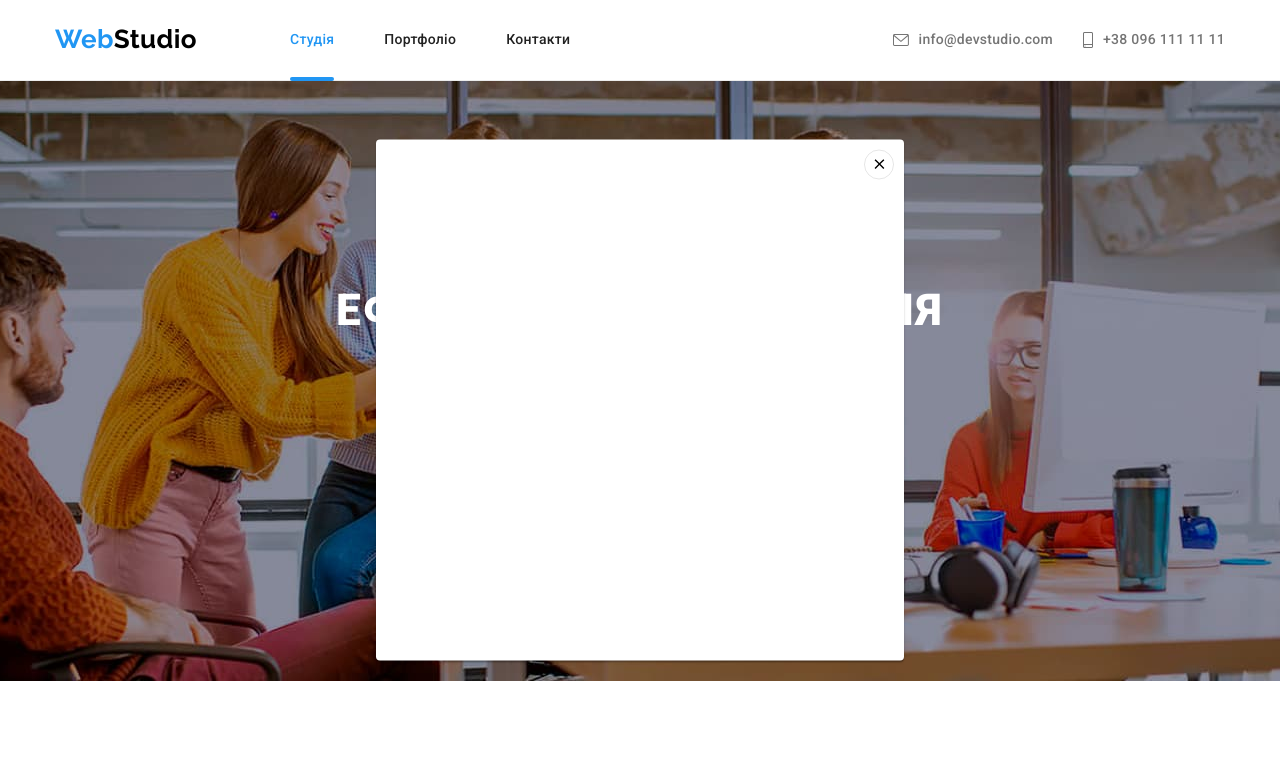
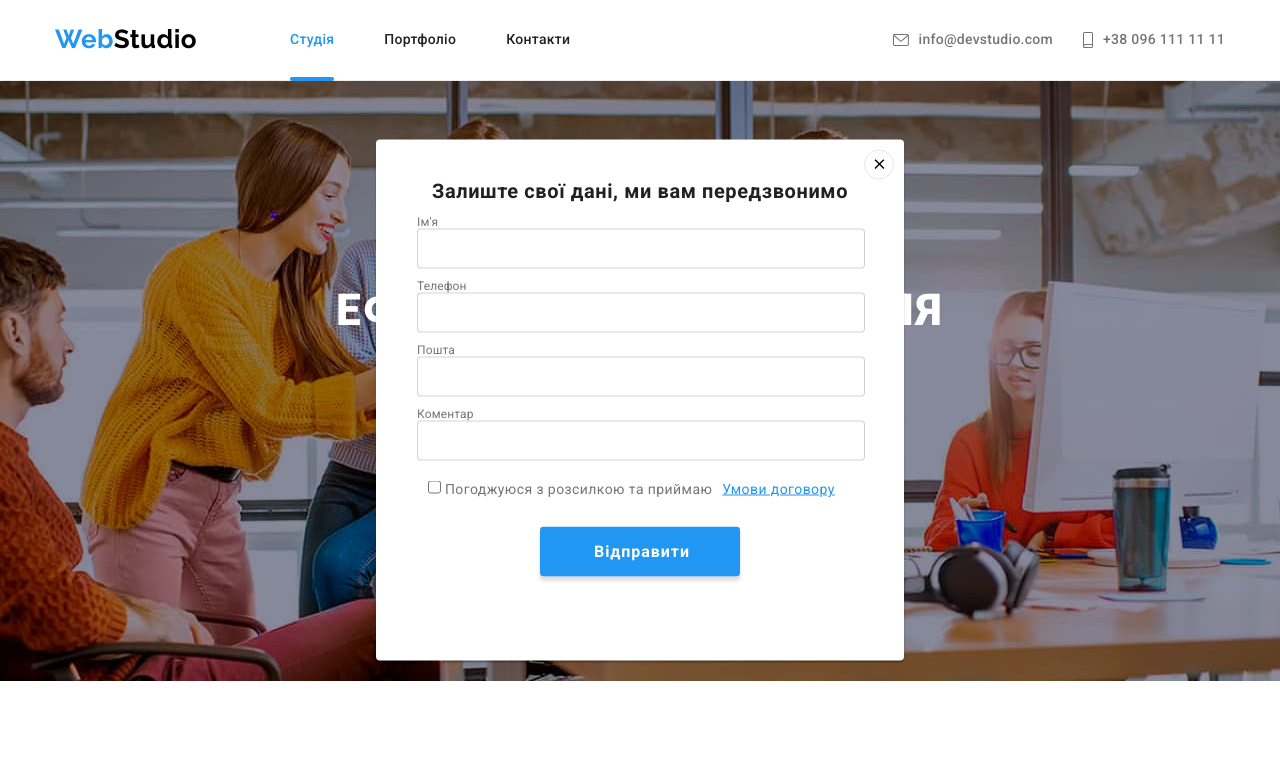
Before and after one commit to Mis25786/goit-markup-hw-06, a plain HTML site: page index.html in a window 1280 px wide. Both pictures are taken after a click on the button "Замовити послугу". Shown: the top 772 px of the page. Drawn offline with nearby package versions, Linux system fonts and the light colour scheme.

Commit message:
hw-6-modal-form

```diff
--- a/css/styles.css
+++ b/css/styles.css
@@ -844,14 +844,27 @@ nav {
   color: #ffffff;
 }
 
-.mailing {
+.mailing-footer {
   display: flex;
+}
+
+.form-mailing-footer {
+  width: 358px;
+  height: 50px;
+}
+
+.form-mailing-footer input {
+  width: 358px;
+  height: 50px;
+  margin: 0;
+  padding: 15px 16px;
+  background-color: var(--color-bg-promo-footer);
   border: 1px solid rgba(255, 255, 255, 0.3);
   filter: drop-shadow(0px 4px 4px rgba(0, 0, 0, 0.15));
   border-radius: 4px;
 }
 
-.mailing-btn {
+.mailing-btn-footer {
   font-family: "Roboto";
   font-weight: 700;
   font-size: 16px;
@@ -859,6 +872,8 @@ nav {
   padding: 10px 28px;
   gap: 10px;
   margin-left: 12px;
+  width: 200px;
+  height: 50px;
 
   display: flex;
   align-items: center;
@@ -870,6 +885,7 @@ nav {
   box-shadow: 0px 4px 4px rgba(0, 0, 0, 0.15);
   border-radius: 4px;
   border-color: transparent;
+  cursor: pointer;
 }
 
 .mailing-text {
@@ -929,8 +945,101 @@ nav {
   cursor: pointer;
 }
 
+.modal-btn:hover,
+.modal-btn:focus {
+  fill: var(--accent-color);
+}
+
 .is-hidden {
   opacity: 0;
   visibility: hidden;
   pointer-events: none;
 }
+
+/* модальне вікно - "форм" */
+
+.modal-group {
+  display: block;
+  width: 528px;
+  height: 521px;
+}
+
+.modal-form-title {
+  display: block;
+  margin-bottom: 12px;
+  padding: 40px 40px 0px;
+  font-weight: 700;
+  font-size: 20px;
+  line-height: 1.15;
+  align-items: center;
+  letter-spacing: 0.03em;
+  text-align: center;
+
+  color: var(--primary-color-title);
+}
+
+.modal-group-form {
+  margin-bottom: 20px;
+  padding: 0 39px 0 41px;
+}
+
+.form-field {
+  margin-bottom: 10px;
+  display: flex;
+  flex-direction: column;
+}
+
+.form-field label {
+  font-weight: 400;
+  font-size: 12px;
+  line-height: 1.17;
+
+  letter-spacing: 0.01em;
+
+  color: var(--primary-color-text);
+}
+
+.form-field input {
+  width: 448px;
+  height: 40px;
+  padding: 12px 42px;
+  border: 1px solid rgba(33, 33, 33, 0.2);
+  border-radius: 4px;
+}
+
+.modal-form-checkbox {
+  margin-bottom: 30px;
+  padding-left: 52px;
+}
+
+.modal-form-text {
+  margin-right: 10px;
+}
+
+.modal-form-link {
+  color: var(--accent-color);
+}
+
+.modal-form-btn {
+  font-family: "Roboto" sans-serif;
+  font-weight: 700;
+  font-size: 16px;
+  line-height: 1.88;
+  margin-left: auto;
+  margin-right: auto;
+  padding: 10px 52px;
+  width: 200px;
+  height: 50px;
+
+  display: flex;
+  align-items: center;
+  text-align: center;
+  letter-spacing: 0.06em;
+
+  color: #ffffff;
+  background-color: var(--accent-color);
+  box-shadow: 0px 4px 4px rgba(0, 0, 0, 0.15);
+  border-radius: 4px;
+  border-color: transparent;
+  cursor: pointer;
+}
--- a/index.html
+++ b/index.html
@@ -547,15 +547,19 @@
 
         <div class="mailing-footer-box">
           <p class="mailing-title">Підпишіться на розсилку</p>
-          <form class="mailing">
+          <form class="mailing-footer">
+            <div class="form-mailing-footer">
               <label for="mail"></label>
               <input type="email" name="mail" id="mail" placeholder="E-mail" />
-            <button type="submit" class="mailing-btn">
+            </div>
+            <div>
+              <button type="submit" class="mailing-btn-footer">
                 <span class="mailing-text">Підписатися</span
                 ><svg class="mailing-icon" width="24px" height="24px">
                   <use href="./sprite.svg#icon-send"></use>
                 </svg>
               </button>
+            </div>
           </form>
         </div>
       </div>
@@ -563,6 +567,42 @@
 
     <div class="backdrop is-hidden" data-modal>
       <div class="modal">
+        <form class="modal-group">
+          <p class="modal-form-title">Залиште свої дані, ми вам передзвонимо</p>
+          <div class="modal-group-form">
+            <div class="form-field">
+              <label for="name">Ім'я</label>
+              <input type="text" name="name" id="name" />
+            </div>
+
+            <div class="form-field">
+              <label for="tel">Телефон</label>
+              <input type="tel" name="tel" id="tel" />
+            </div>
+
+            <div class="form-field">
+              <label for="email">Пошта</label>
+              <input type="email" name="email" id="email" />
+            </div>
+
+            <div class="form-field">
+              <label for="comment">Коментар</label>
+              <input type="comment" name="comment" id="comment" />
+            </div>
+          </div>
+
+          <div class="modal-form-checkbox">
+            <input type="checkbox" name="" value="text" id="text" />
+            <label for="text"
+              ><span class="modal-form-text"
+                >Погоджуюся з розсилкою та приймаю</span
+              ><a href="#" class="modal-form-link">Умови договору</a></label
+            >
+          </div>
+
+          <button type="submit" class="modal-form-btn">Відправити</button>
+        </form>
+
         <button type="button" class="modal-btn" data-modal-close>
           <svg class="icon-close-btn" width="18px" height="18px">
             <use href="./sprite.svg#icon-close-btn"></use>
```
Lines whose indentation alone changed are shown as unchanged.
